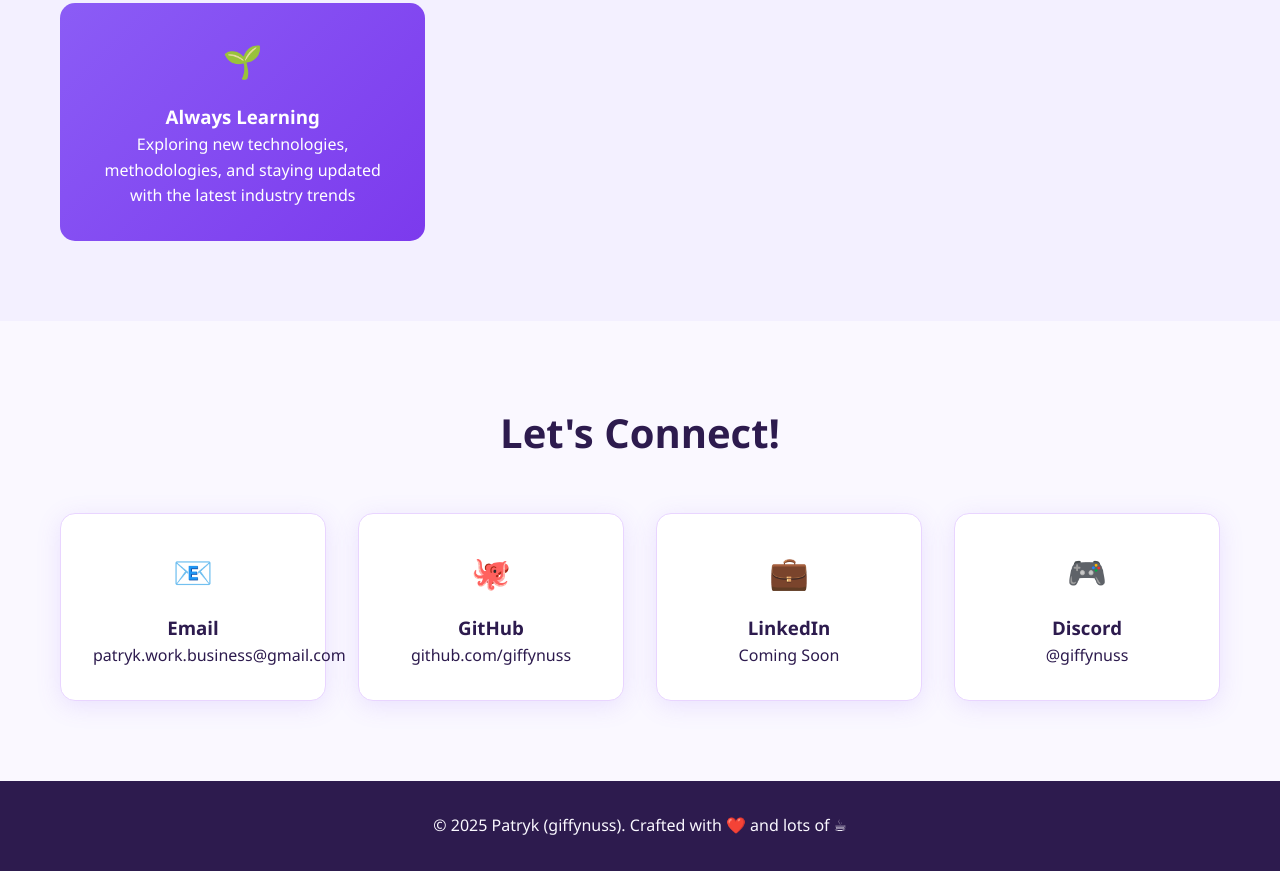
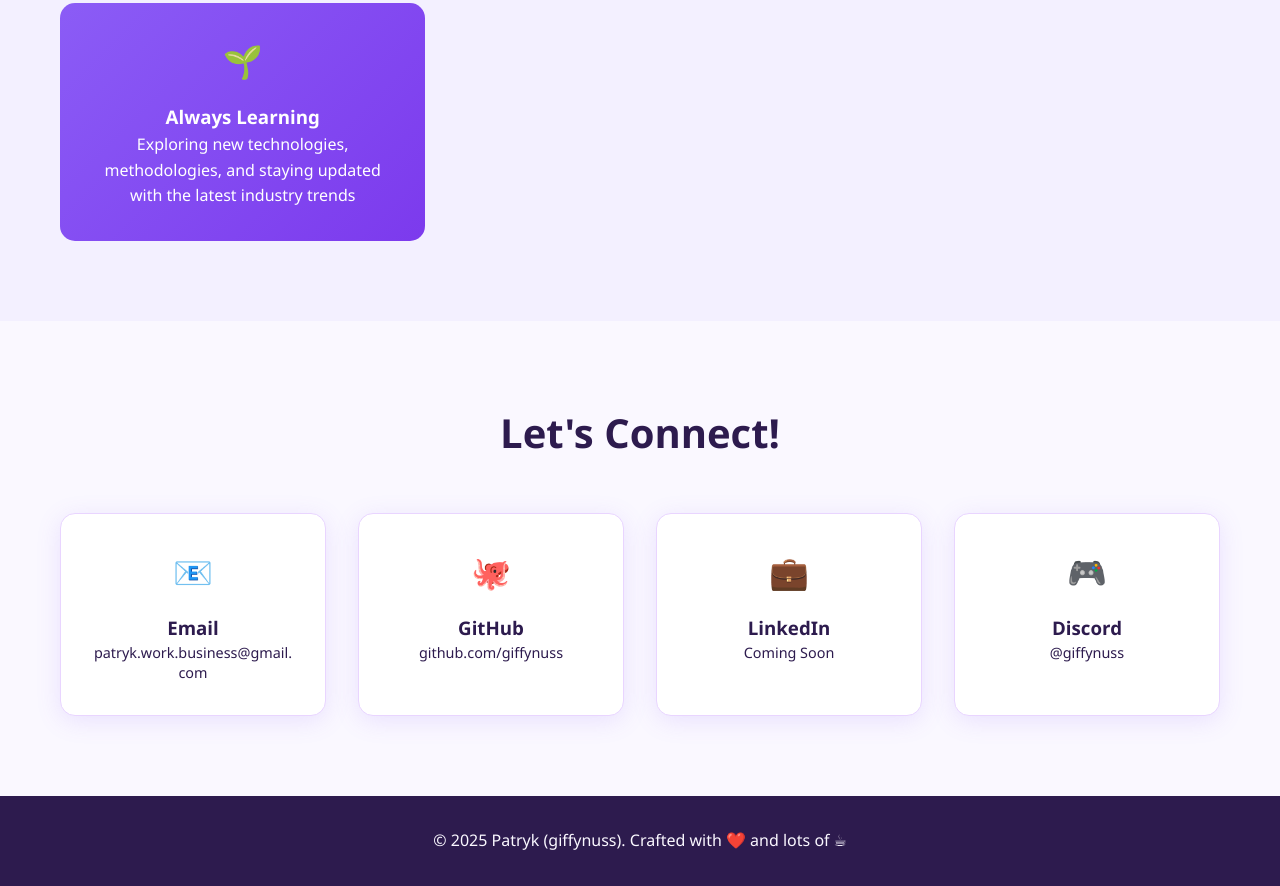
Before and after one commit to giffynuss/giffynuss.github.io, a plain HTML site: page index.html in a window 1280 px wide. Shown: the part 5226-6112 px from the top of the page. Drawn offline with Linux system fonts and the light colour scheme.

Commit message:
Update index.html
+ Finally fixed Mail Issue
+ small adjustments
+  . . .

```diff
--- a/index.html
+++ b/index.html
@@ -572,6 +572,16 @@
             box-shadow: 0 5px 25px var(--card-shadow);
             transition: all 0.3s ease;
             border: 1px solid var(--border-color);
+            word-wrap: break-word;
+            overflow-wrap: break-word;
+            hyphens: auto;
+        }
+
+        .contact-item p {
+            word-break: break-all;
+            overflow-wrap: break-word;
+            font-size: 0.9rem;
+            line-height: 1.4;
         }
 
         .contact-item:hover {
```
